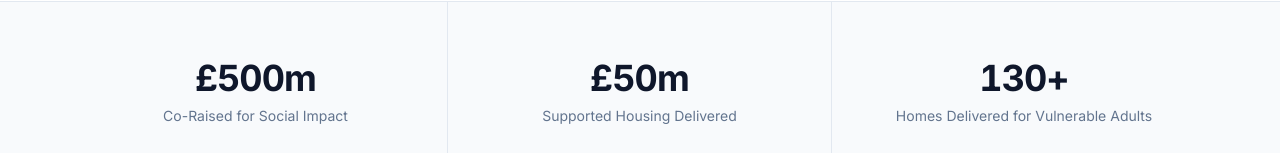
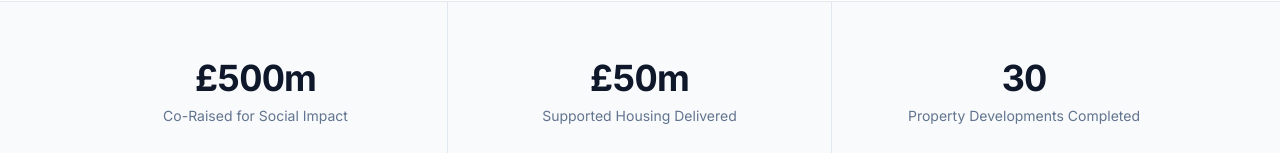
Before and after one commit to nguytina19/toby-wilde-site, a Next.js app: page / in a window 1280 px wide. Shown: the part 799-952 px from the top of the page. Built offline with nearby package versions, Linux system fonts and the light colour scheme.

Commit message:
Swap third homepage card to property developments
Replace 130+ homes card with 30 property developments completed; the
homes figure remains in the About bio.

Co-Authored-By: Claude Fable 5 <noreply@anthropic.com>

```diff
--- a/src/app/page.tsx
+++ b/src/app/page.tsx
@@ -65,7 +65,7 @@ export default function Home() {
             {[
               { stat: "£500m", label: "Co-Raised for Social Impact" },
               { stat: "£50m", label: "Supported Housing Delivered" },
-              { stat: "130+", label: "Homes Delivered for Vulnerable Adults" },
+              { stat: "30", label: "Property Developments Completed" },
             ].map((item) => (
               <div key={item.label} className="px-6 py-10 text-center sm:py-14">
                 <p className="text-4xl font-bold tracking-tight text-slate-900" style={{ fontVariantNumeric: "tabular-nums" }}>
```
